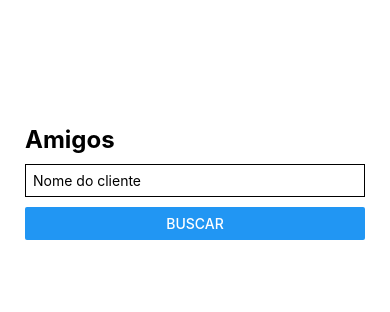
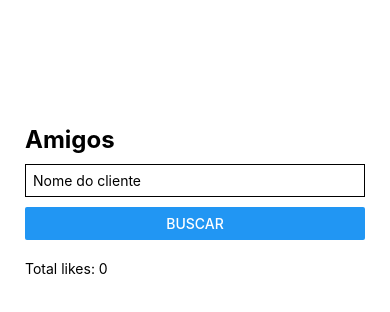
Before and after one commit to aleucilima/performance-app, a React Native app: screen / in a window 390 px wide. Shown: the top 312 px of the page. Built offline with nearby package versions, Linux system fonts and the light colour scheme.

Commit message:
update: useMemo()

```diff
--- a/src/components/FriendList.tsx
+++ b/src/components/FriendList.tsx
@@ -1,5 +1,5 @@
-import React from 'react';
-import { View } from 'react-native';
+import React, { useMemo } from 'react';
+import { View, Text } from 'react-native';
 import { Friend } from './Friend';
 
 interface Props {
@@ -11,8 +11,16 @@ interface Props {
 }
 
 export function FriendList({ data }: Props) {
+  const totalLikes = useMemo(() => {
+    return data.reduce((likes, friend) => {
+      return likes + friend.likes;
+    }, 0);
+  }, [data]);
+
   return (
     <View>
+      <Text>Total likes: {totalLikes}</Text>
+
       {
         data.map(friend => (
           <Friend
```
